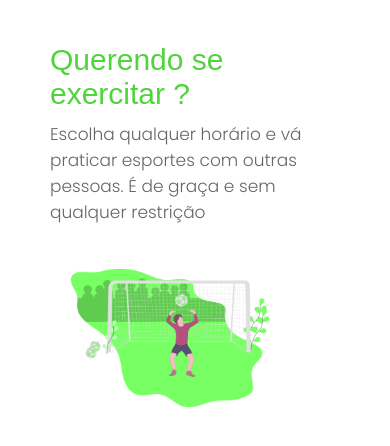
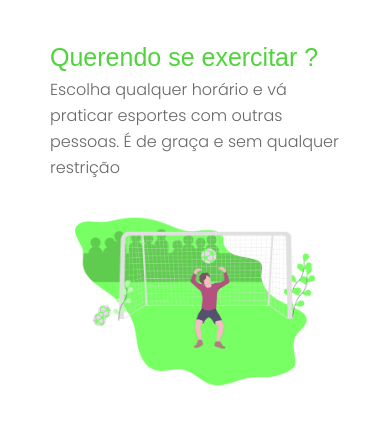
Before and after one commit to henrique2003/Sporgenda-front-end, a React (Create React App) app: page / in a window 390 px wide. Shown: the top 446 px of the page. Built offline with nearby package versions, Linux system fonts and the light colour scheme.

Commit message:
style: responsive home to big celphones

```diff
--- a/src/pages/Home/style.css
+++ b/src/pages/Home/style.css
@@ -84,3 +84,19 @@
     margin: 30px 50px 20px 0;
   }
 }
+
+/* Bid Celphones */
+@media (max-width: 600px) {
+  .wrapper_home .container .row .warapper_text h1 {
+    font-size: 25px;
+  }
+
+  .wrapper_home .container .row .warapper_text p {
+    margin-top: 5px;
+    font-size: 16px;
+  }
+
+  .wrapper_home .container .row .wrapper_image {
+    margin: 20px 0 20px 0;
+  }
+}
```
